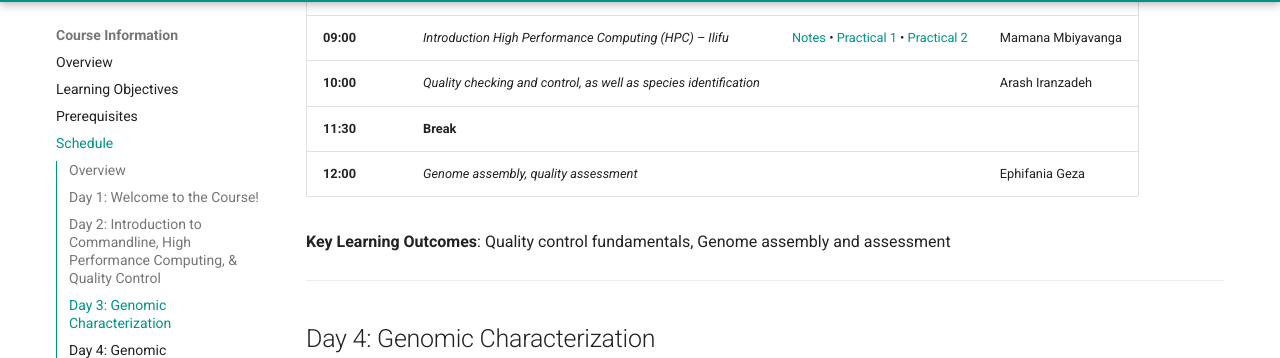
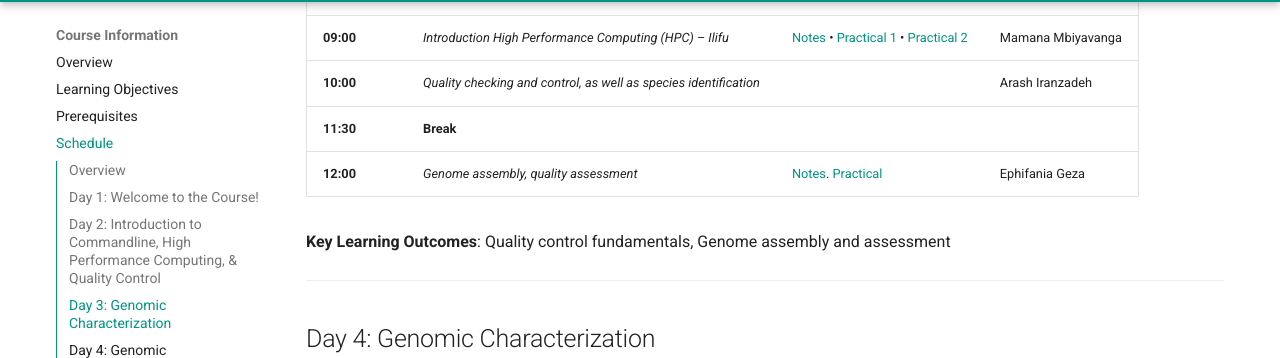
Before and after one commit to mamanambiya/microbial-genomics-training, an MkDocs documentation site: the page built from docs_src/course/schedule.md, in a window 1280 px wide and 900 px high, scrolled down 1858 px. Shown: the part 94-452 px from the top of the window. Built offline with MkDocs 1.6.1 and Material for MkDocs 9.7.7, drawn with Linux system fonts in a browser that asks for light colours; comment, search, counter and statistics services are not loaded.

Commit message:
Update schedule.md

```diff
--- a/docs_src/course/schedule.md
+++ b/docs_src/course/schedule.md
@@ -61,7 +61,7 @@
 | **09:00** | *Introduction High Performance Computing (HPC) – Ilifu* | [Notes](../day2/hpc-ilifu-training.md) • [Practical 1](../day2/slurm-practical-tutorial.md) • [Practical 2](../day2/unix-commands-pathogen-examples.md) | Mamana Mbiyavanga |
 | **10:00** | *Quality checking and control, as well as species identification* | | Arash Iranzadeh |
 | **11:30** | **Break** | | |
-| **12:00** | *Genome assembly, quality assessment* | | Ephifania Geza |
+| **12:00** | *Genome assembly, quality assessment* |[Notes](../../day3/genome_assembly_notes.md). [Practical](../../day3/practical_genome_assmbly.md) | Ephifania Geza |
 
 **Key Learning Outcomes**: Quality control fundamentals, Genome assembly and assessment
 
```
